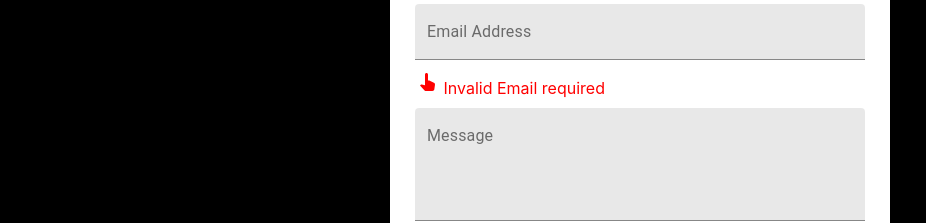
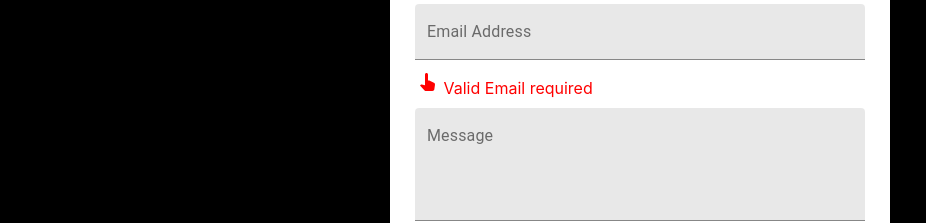
Before and after one commit to FionaDN87/fionaPort, a React (Create React App) app in the folder client/: page /fionaPort/Contact in a window 1280 px wide. Shown: the part 274-497 px from the top of the page, without its empty margins (0-926 px from the left). Built offline with nearby package versions, Linux system fonts and the light colour scheme.

Commit message:
Install material-ui/core & fixed typo on Contact page

```diff
--- a/client/package.json
+++ b/client/package.json
@@ -6,6 +6,7 @@
   "dependencies": {
     "@emotion/react": "^11.9.0",
     "@emotion/styled": "^11.8.1",
+    "@material-ui/core": "^4.12.4",
     "@mui/icons-material": "^5.8.2",
     "@mui/material": "^5.8.2",
     "@testing-library/jest-dom": "^5.16.4",
--- a/client/src/components/Contact.js
+++ b/client/src/components/Contact.js
@@ -93,7 +93,7 @@ const Contact = () => {
           onChange={handleEmail}
         />
         {!regex.test(email)
-        ? (<div className='alertStyle'><PanToolAltIcon /> Invalid Email required</div>)
+        ? (<div className='alertStyle'><PanToolAltIcon /> Valid Email required</div>)
         : (<div></div>)
         }
 
```
Also changed, not shown: 1 other file (tests, documents, lock files or other folders).
